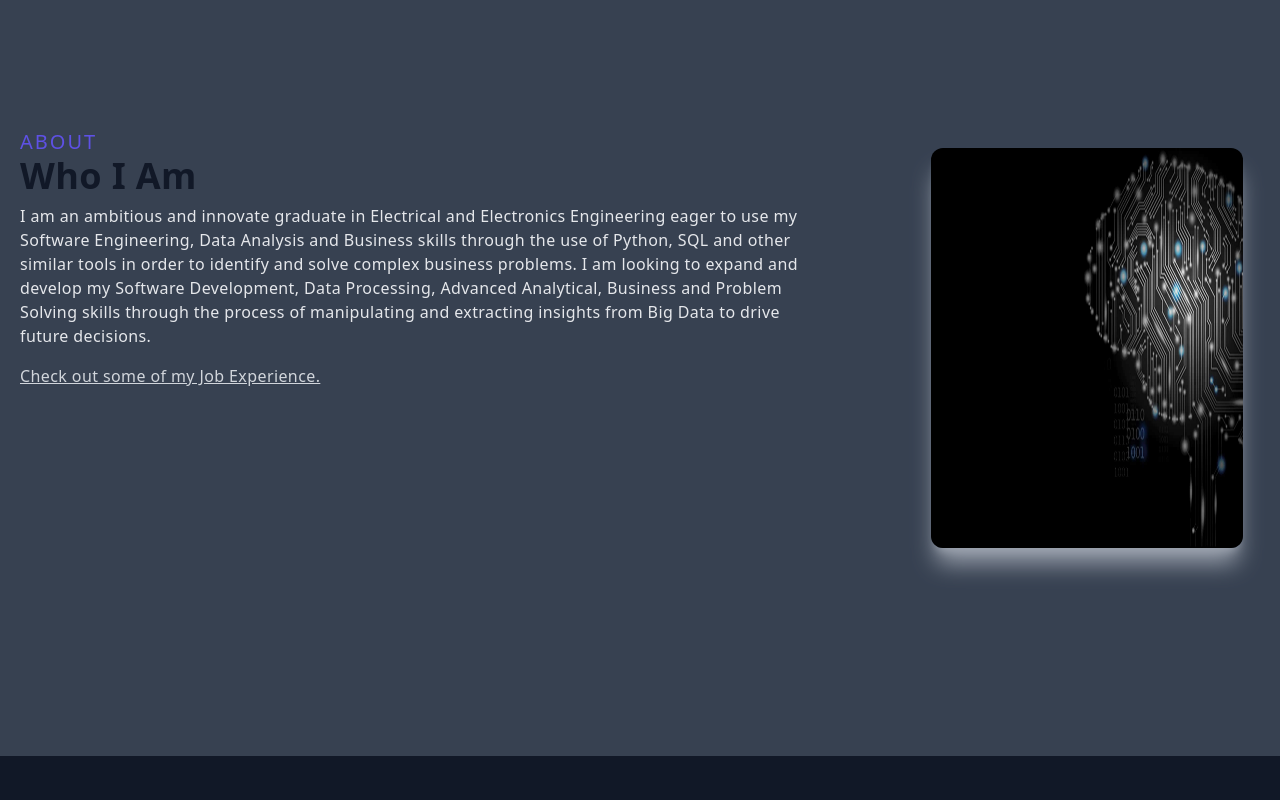
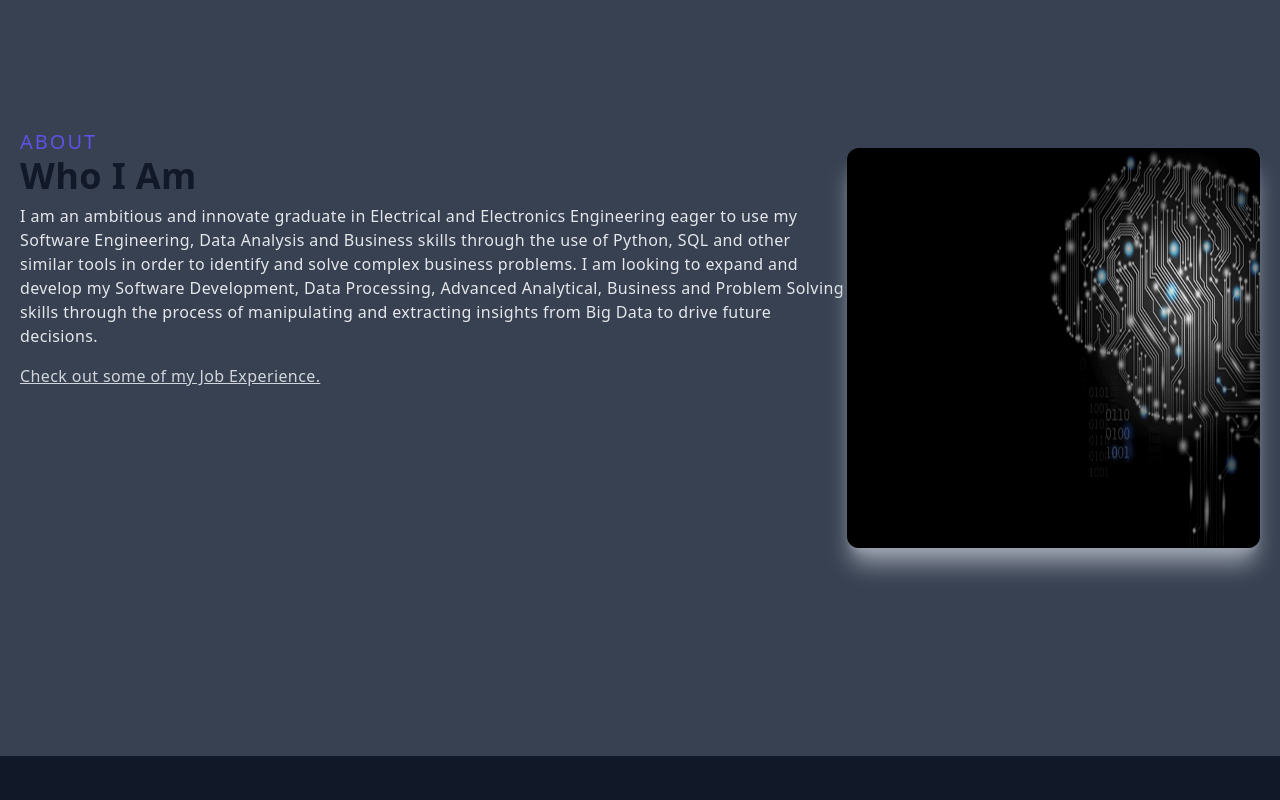
Before and after one commit to brilliantmakanju/Portfolio, a Next.js app: page / in a window 1280 px wide. Shown: the part 880-1680 px from the top of the page. Built offline with nearby package versions, Linux system fonts and the light colour scheme.

Commit message:
Changed image at some poin

```diff
--- a/component/About.jsx
+++ b/component/About.jsx
@@ -7,7 +7,7 @@ const Image = dynamic(() => import("next/image"))
 const About = () => {
     return (
         <div className='w-screen bg-gray-700 py-[13em] px-5 mx-auto h-auto flex items-center  ' id='about'>
-            <div className='max-w-[1240px]  mx-auto md:grid md:grid-cols-3 gaps-8 xl:gap-[100px] '>
+            <div className='max-w-[1240px]  mx-auto md:grid md:grid-cols-3 gaps-2 '>
                 <div className='col-span-2'>
                     <p className='uppercase text-xl tracking-widest text-[#5e51e5] '>About</p>
                     <h2 className='text-gray-900' >Who I Am</h2>
@@ -23,7 +23,7 @@ const About = () => {
                         <p className='py-2 text-gray-300 underline cursor-pointer ' >Check out some of my Job Experience.</p>
                     </Link>
                 </div>
-                <div className='w-[90%] relative h-[50vh] m-auto mt-5 shadow-xl  shadow-gray-400 rounded-xl flex items-center justify-center  p-4 hover:scale-[1.03] ease-in duration-300 '>
+                <div className='w-[100%] relative h-[50vh] m-auto mt-5 shadow-xl  shadow-gray-400 rounded-xl  p-4 hover:scale-[1.03] ease-in duration-300 '>
                     {
                         AboutMe.map((value, id) => (
                             <>
--- a/component/Contact.jsx
+++ b/component/Contact.jsx
@@ -91,22 +91,22 @@ const Contact = () => {
                 <p className='text-xl tracking-widest uppercase text-[#5e51e5] ' >Contact</p>
                 <h2 className='py-4' >Get in touch</h2>
                 <div className='grid justify-center mx-auto items-center h-auto lg:grid-cols-5 gap-8 ' >
-                    <div className='col-span-3 lg:col-span-2 w-full h-full shadow-xl shadow-gray-500 rounded-xl p-4 ' >
-                        <div className='lg:p-4 h-full ' >
+                    <div className='col-span-3 lg:col-span-2 w-full h-full shadow-xl  shadow-gray-500 rounded-xl ' >
+                        <div className='h-full ' >
                             <div className='shadow-ss w-[100%] relative h-[50vh] '>
                                 <Image
                                     fill
                                     src='/assets/bus3.jpg'
-                                    className='rounded-xl absolute object-fill'
+                                    className='rounded-t-xl absolute object-fill'
                                     alt={'Alkis Savoullis'}
                                 />
                             </div>
-                            <div >
+                            <div className='px-4 py-4 ' >
                                 <h2 className='py-2' >Alkis Savoullis</h2>
                                 <p>Front-End Engineer</p>
                                 <p className='py-4' >I am available for freelance and full-time position. Contact me and let's talk.</p>
                             </div>
-                            <div>
+                            <div className='px-4' >
                                 <p className='uppercase' >Connect with me</p>
                                 <div className='flex items-center justify-between py-4 ' >
                                     <div className='rounded-full  shadow-lg text-blue-400 shadow-gray-700 cursor-pointer hover:scale-105 ease-in duration-300 '>
```
